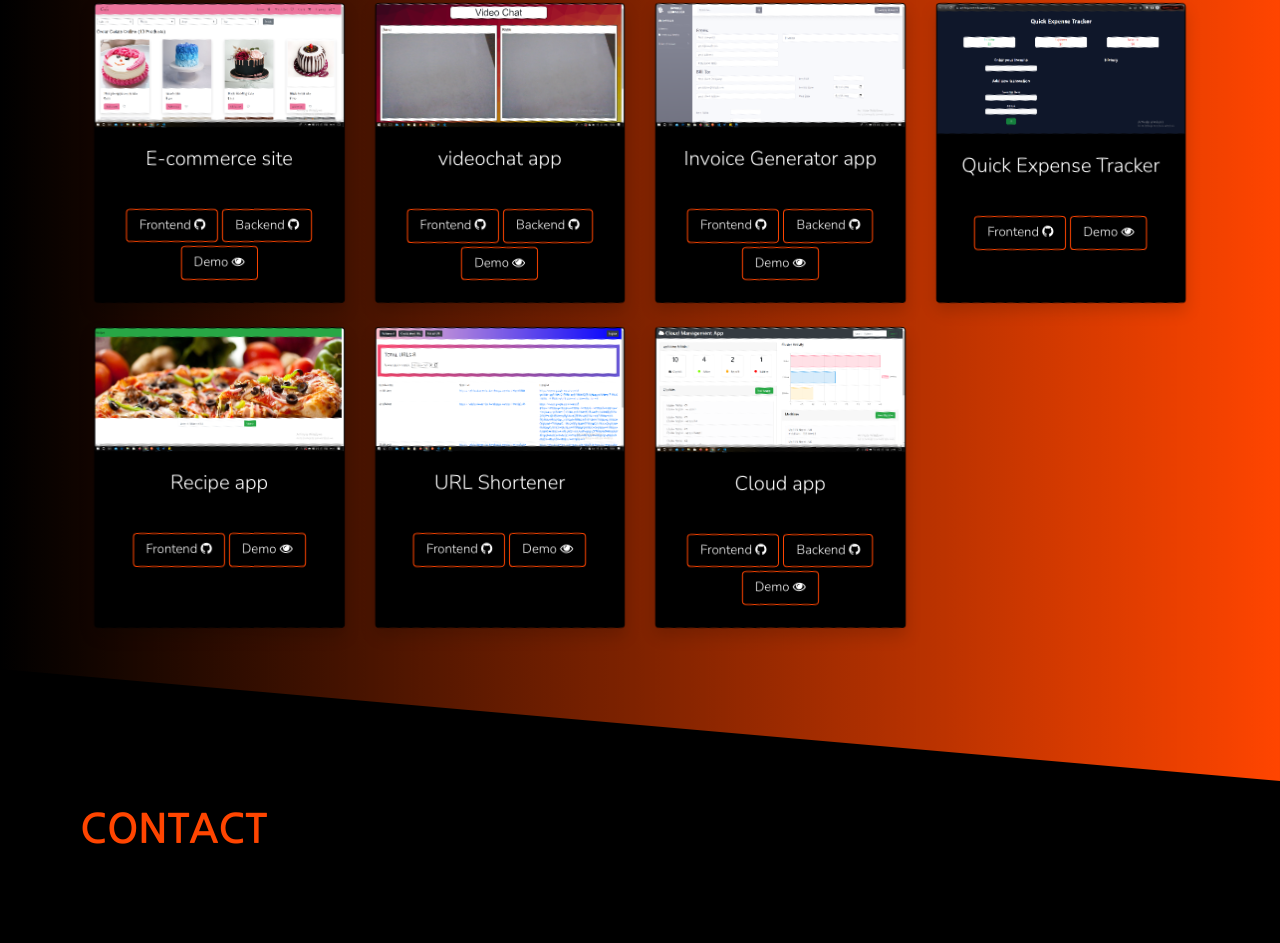
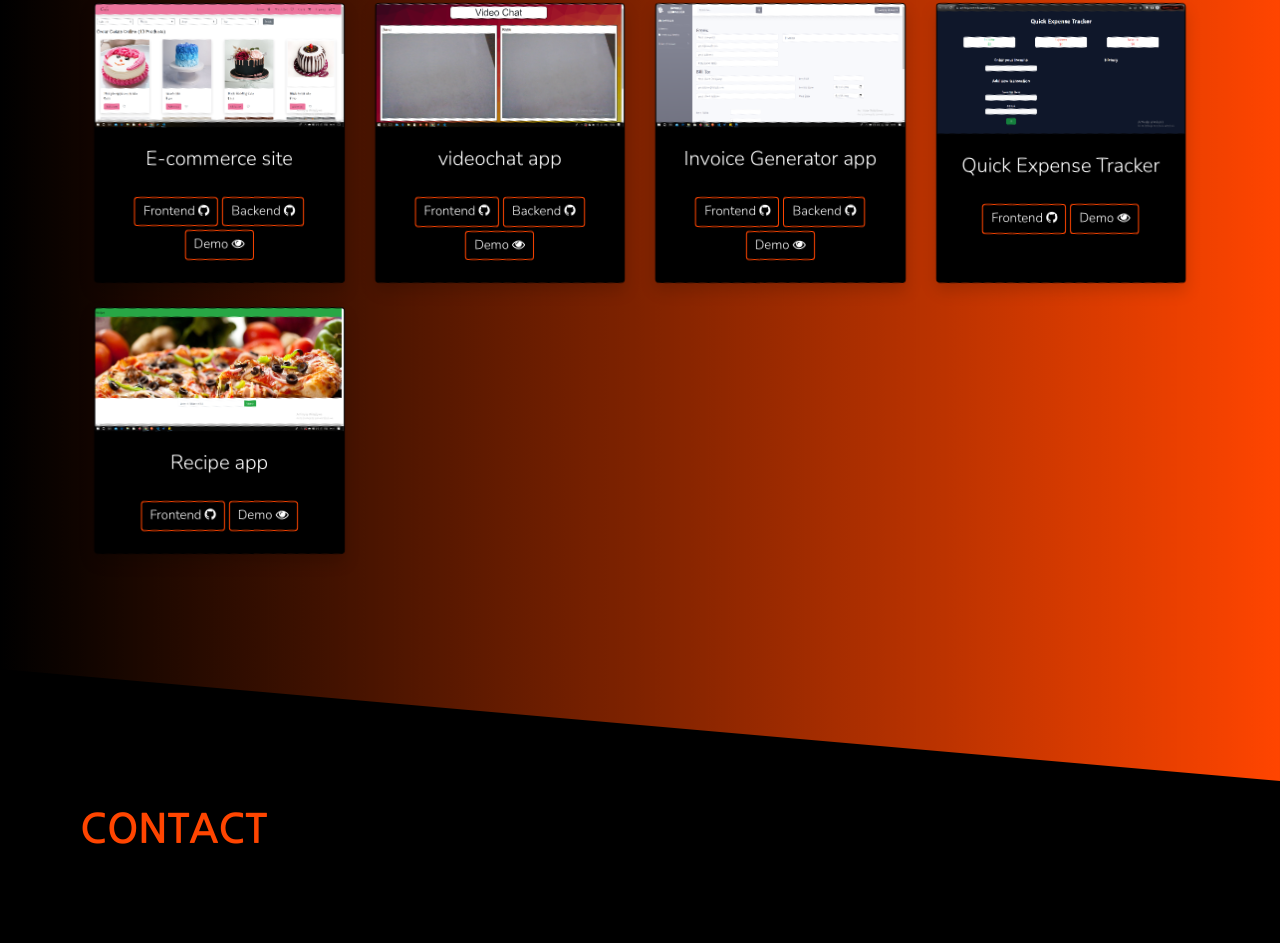
Before and after one commit to banupriyamohanraj/portfolioResume, a React (Create React App) app: page / in a window 1280 px wide. Shown: the part 2879-3822 px from the top of the page. Built offline with nearby package versions, Linux system fonts and the light colour scheme; a web font is replaced by a local one.

Commit message:
updated contact config

```diff
--- a/package.json
+++ b/package.json
@@ -16,6 +16,7 @@
     "react-scripts": "latest",
     "react-scroll": "^1.8.4",
     "react-spring": "^9.3.2",
+    "react-toastify": "^9.1.3",
     "typewriter-effect": "^2.18.2",
     "web-vitals": "^2.1.2"
   },
--- a/src/App.js
+++ b/src/App.js
@@ -6,31 +6,28 @@ import Project from "./Components/Project/Project";
 import Contact from "./Components/Contact/Contact";
 import Footer from "./Components/Footer/Footer";
 import Content from "./Components/content/Content";
-import { BrowserRouter as Router, Routes, Route } from 'react-router-dom'
+import { BrowserRouter as Router, Routes, Route } from "react-router-dom";
+import { ToastContainer } from "react-toastify";
+import "react-toastify/dist/ReactToastify.css";
 
 function App() {
   return (
     <Router>
+      <div id="wrapper">
+        <ToastContainer />
+        <Navbar />
+        <Profile />
+        <Resume />
+        <Skills />
+        <Project />
 
-    <div id="wrapper">
+        <Contact />
+        <Footer />
 
-    <Navbar/>
-    <Profile/>
-    <Resume/>
-    <Skills/>
-    <Project/>
-
-    <Contact/>
-    <Footer/>
-
-    <Routes>
-
-
-
-    <Route path="/url" component={Content} exact={true}></Route>
-
-    </Routes>
-    </div>
+        <Routes>
+          <Route path="/url" component={Content} exact={true}></Route>
+        </Routes>
+      </div>
     </Router>
   );
 }
--- a/src/Components/Contact/Contact.js
+++ b/src/Components/Contact/Contact.js
@@ -1,9 +1,10 @@
 import "./Contact.css";
 
 import { useState } from "react";
-// import { init } from 'emailjs-com';
-// import emailjs from 'emailjs-com';
+import { init } from "emailjs-com";
+import emailjs from "emailjs-com";
 import { Element } from "react-scroll";
+import { toast } from "react-toastify";
 
 import React from "react";
 
@@ -12,28 +13,52 @@ function Contact() {
   let [email, setemail] = useState("");
   let [message, setmessage] = useState("");
 
-  let submit = (e) => {
+  const toastOptions = {
+    position: "top-center",
+    autoClose: 5000,
+    hideProgressBar: false,
+    closeOnClick: true,
+    pauseOnHover: true,
+    draggable: true,
+    progress: undefined,
+    theme: "light",
+  };
+
+  async function submit(e) {
     e.preventDefault();
-    // console.log(name,email,message)
-    // console.log(process.env.REACT_APP_USER_ID)
-    // console.log(process.env.REACT_APP_SERVICE_ID)
-    // console.log(process.env.REACT_APP_TEMPLATE_ID)
 
-    // const templateParams = {
-    //     name: name,
-    //     email: email,
-    //     message:message
-    // };
+    try {
+      const templateParams = {
+        name: name,
+        email: email,
+        message: message,
+      };
 
-    // init(process.env.REACT_APP_USER_ID)
-    // emailjs.send(process.env.REACT_APP_SERVICE_ID,process.env.REACT_APP_TEMPLATE_ID, templateParams, process.env.REACT_APP_USER_ID)
-    //   .then(function (response) {
-    //     console.log('SUCCESS!', response.status, response.text);
-    //     alert("Message sent", response.text);
-    //   }, function (error) {
-    //     console.log('FAILED...', error);
-    //   });
-  };
+      init(process.env.REACT_APP_USER_ID);
+      emailjs
+        .send(
+          process.env.REACT_APP_SERVICE_ID,
+          process.env.REACT_APP_TEMPLATE_ID,
+          templateParams,
+          process.env.REACT_APP_USER_ID
+        )
+        .then(
+          function (response) {
+            console.log("SUCCESS!", response.status, response.text);
+            // alert("Message sent", response.text);
+            toast.success("Message sent", toastOptions);
+          },
+          function (error) {
+            console.log("FAILED...", error);
+          }
+        );
+      setname("");
+      setemail("");
+      setmessage("");
+    } catch (error) {
+      toast.error("something went wrong, try again later !!", toastOptions);
+    }
+  }
 
   return (
     <Element name="contact">
--- a/src/Components/Project/Project.js
+++ b/src/Components/Project/Project.js
@@ -51,21 +51,6 @@ function Project() {
 
       path: "/receipe",
     },
-    {
-      url: "https://urlshortener-fe.netlify.app/",
-      title: "URL Shortener",
-      img: urlShort,
-      githublinkfe: "https://github.com/banupriyamohanraj/urlShortener-FE",
-      path: "url",
-    },
-    {
-      url: "https://cloudapp-mern.netlify.app/",
-      title: "Cloud app",
-      img: Cloud,
-      githublinkfe: "https://github.com/banupriyamohanraj/cloudapp",
-      githublinkbe: "https://github.com/banupriyamohanraj/invoice-backend",
-      path: "/invoice",
-    },
   ];
 
   return (
@@ -92,10 +77,10 @@ function Project() {
                 {Project_Data.map((obj) => {
                   return (
                     <div className="col-md-1 col-lg-3 col-sm-1 mb-4 d-flex align-items-stretch">
-                      <div class="card  projectcard shadow">
+                      <div class="card  projectcard shadow ">
                         <img src={obj.img} class="card-img-top" alt="..." />
                         <div class="card-body">
-                          <h5 class="card-title">{obj.title}</h5>
+                          <h5 class="card-title mb-0">{obj.title}</h5>
                           <br />
                           <p class="card-text ">
                             {obj.githublinkfe ? (
@@ -107,7 +92,7 @@ function Project() {
                               >
                                 <button
                                   type="button"
-                                  className="btn btn-outline-dark "
+                                  className="btn btn-outline-dark btn-sm"
                                   id="linkbutton"
                                 >
                                   Frontend{" "}
@@ -127,7 +112,7 @@ function Project() {
                               >
                                 <button
                                   type="button"
-                                  className="btn btn-outline-dark"
+                                  className="btn btn-outline-dark btn-sm"
                                   id="linkbutton"
                                 >
                                   Backend{" "}
@@ -147,7 +132,7 @@ function Project() {
                             >
                               <button
                                 type="button"
-                                className="btn btn-outline-dark"
+                                className="btn btn-outline-dark btn-sm"
                                 id="linkbutton"
                               >
                                 Demo{" "}
```
Also changed, not shown: 1 other file (tests, documents, lock files or other folders).
